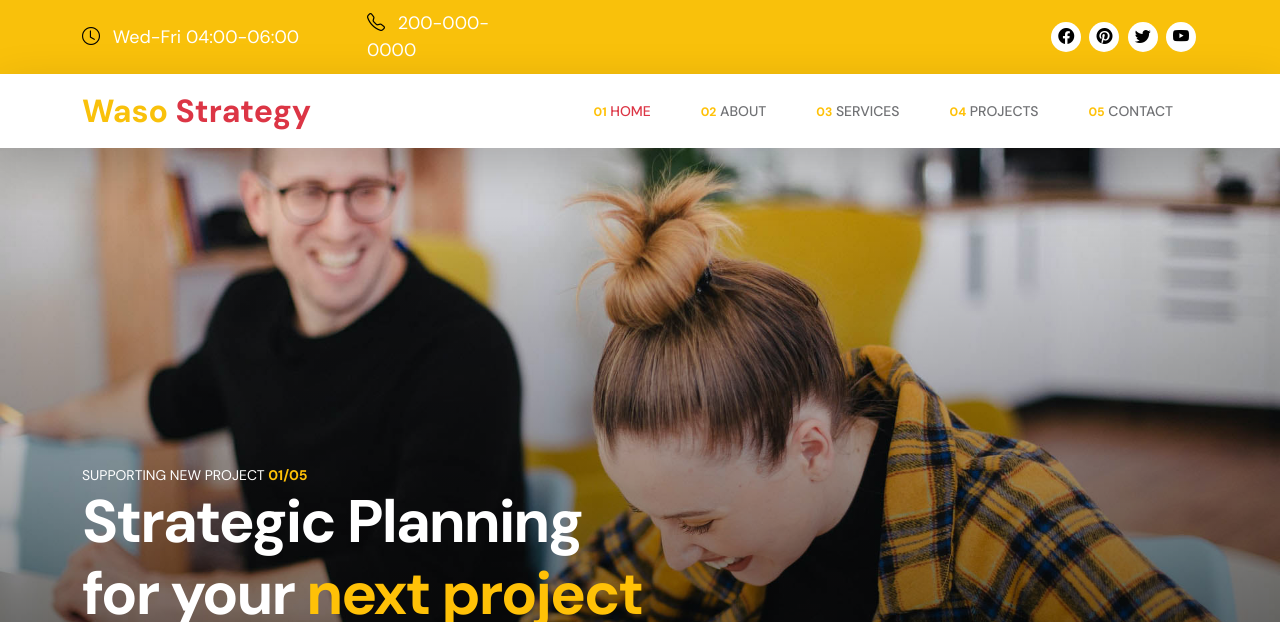
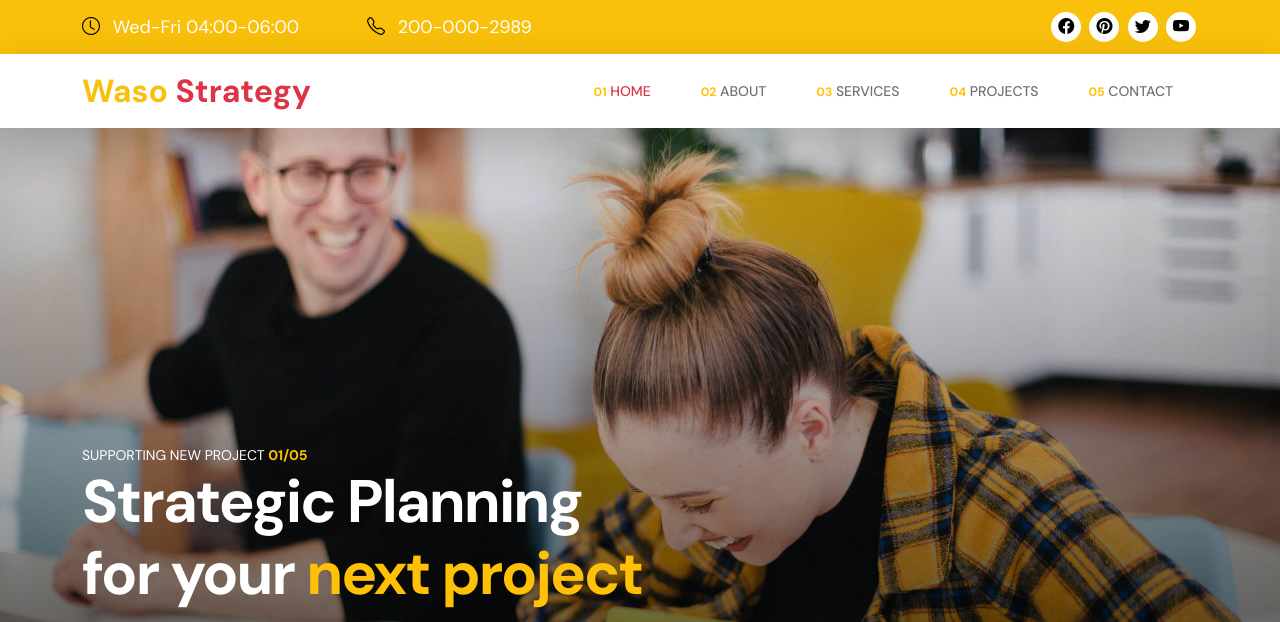
Before and after one commit to rukpabi/MarketPeak_Ecommerce, a plain HTML site: page index.html in a window 1280 px wide. Shown: the top 622 px of the page. Drawn offline with Linux system fonts and the light colour scheme.

Commit message:
commiting the change to phone number done on the site

```diff
--- a/index.html
+++ b/index.html
@@ -51,9 +51,9 @@ Free Bootstrap 5 HTML Template
 
                     <div class="col-lg-2 col-md-3 col-5">
                         <p class="text-white mb-0">
-                            <a href="tel: 200-000-0000" class="text-white">
+                            <a href="tel: 200-000-2989" class="text-white">
                                 <i class="bi-telephone site-header-icon me-2"></i>
-                                200-000-0000
+                                200-000-2989
                             </a>
                         </p>
                     </div>
```
